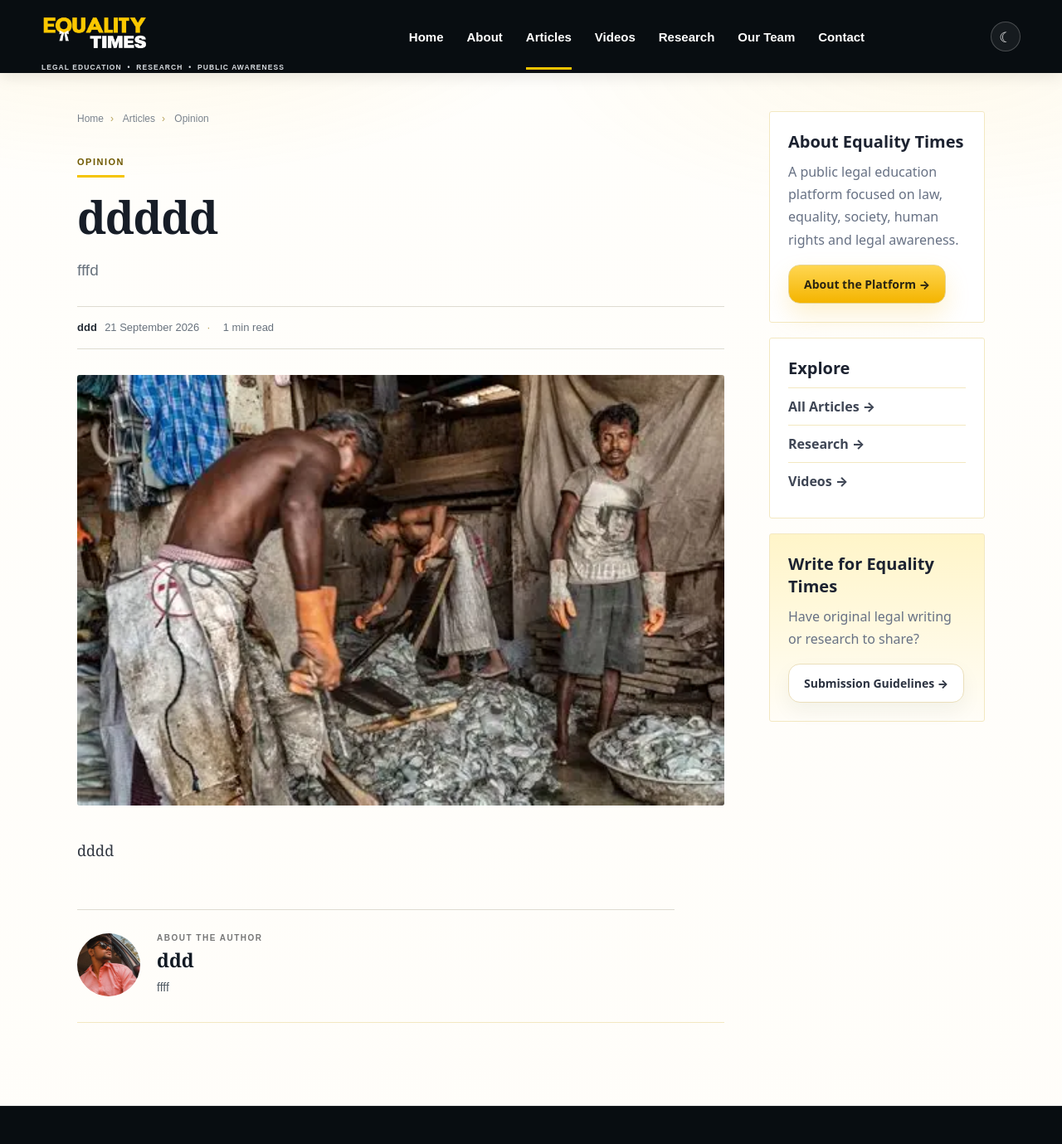
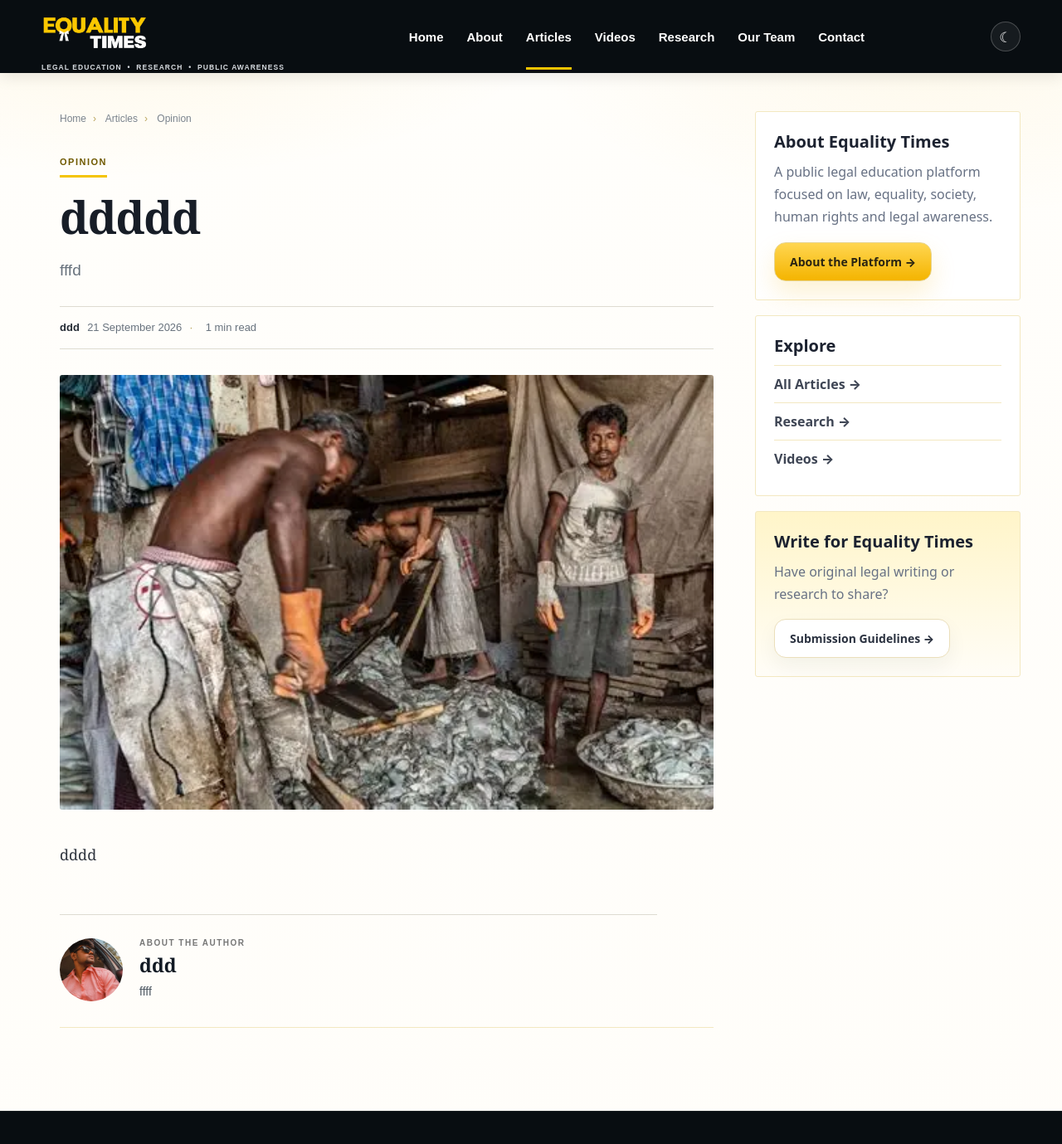
Before and after one commit to equalitytimes/equalitytimes-test, a Jekyll site: the page built from _posts/2026-09-21-ddddd.md, in a window 1280 px wide and 1400 px high. Shown: the top 1379 px of the window at 83% size. Built offline with Jekyll 4.4.1, drawn with Linux system fonts in a browser that asks for light colours.

Commit message:
Make desktop article sidebar independently positioned

```diff
--- a/_layouts/article.html
+++ b/_layouts/article.html
@@ -581,26 +581,38 @@
   color:#202631!important;
 }
 
+/* Independent desktop sidebar: its vertical position is separate from the article flow. */
+@media(min-width:981px){
   .article-shell{
-  position:relative;
+    display:block!important;
+    position:relative!important;
+  }
+
+  .article-main{
+    width:calc(100% - 348px)!important;
+    max-width:none!important;
+    min-width:0!important;
   }
 
   .article-sidebar{
-  position:sticky!important;
-  top:108px!important;
-  align-self:start!important;
-  height:max-content!important;
-  margin-top:0!important;
+    position:absolute!important;
+    top:0!important;
+    right:0!important;
+    width:320px!important;
+    margin:0!important;
+  }
 }
 
-/* Keep the reading column independent from the sidebar. */
+@media(max-width:980px){
+  .article-shell{
+    display:grid!important;
+  }
   .article-main{
-  min-width:0!important;
+    width:auto!important;
   }
-
-@media(min-width:981px){
   .article-sidebar{
-    justify-self:start!important;
+    position:static!important;
+    width:auto!important;
   }
 }
 
```
Lines whose indentation alone changed are shown as unchanged.
